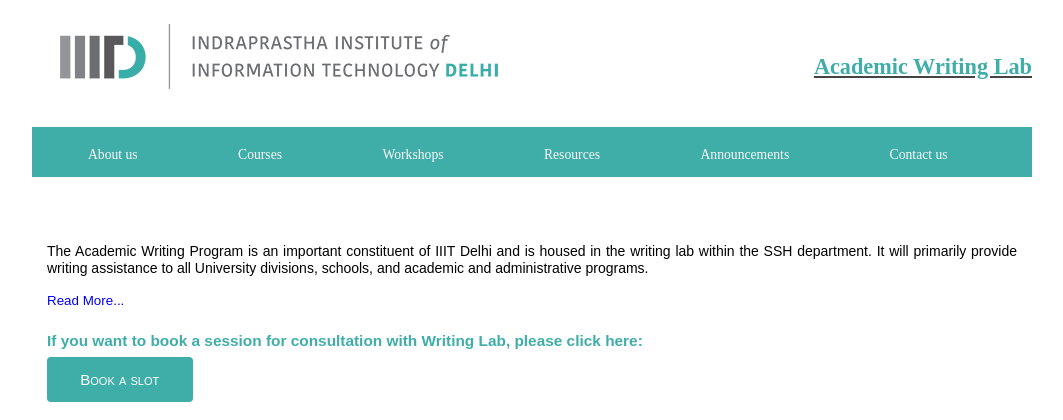
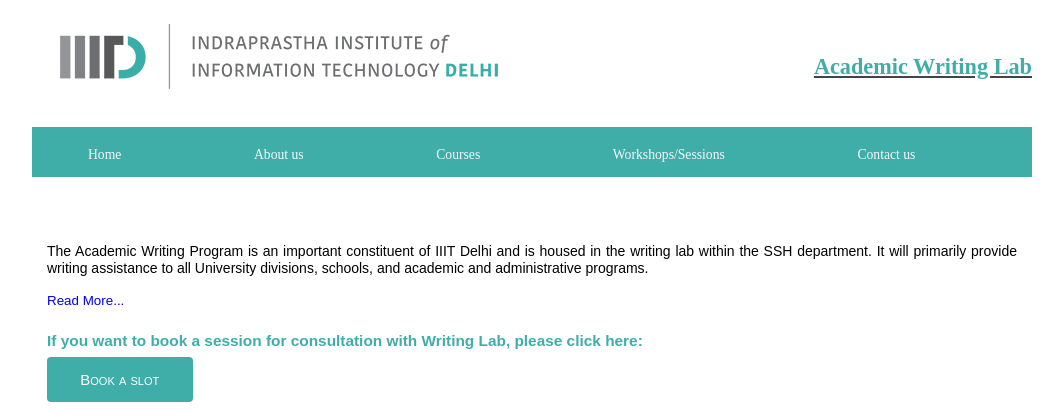
Before and after one commit to pragya2211/AcademicWriting, a PHP site: page /index.php in a window 1280 px wide. Shown: the top 420 px of the page, without its empty margins (108-1171 px from the left). Run offline with PHP 8.4, Linux system fonts and the light colour scheme; some web fonts are replaced.

Commit message:
Update main-header.php

```diff
--- a/main-header.php
+++ b/main-header.php
@@ -155,12 +155,10 @@ nav ul li:hover{
     <div class="top_links"><a href="./index.php"><h1>Academic Writing Lab </h1></a></div>
     <nav>
   <ul>
+    <li><a href="./index.php">Home</a></li>
     <li><a href="./awl-about.php">About us</a></li>
     <li class="has-children"><a href="./WritingCourses.php">Courses</a>
-    </li><li class="has-children"><a href="./Workshop.php">Workshops</a></li>
-     <li class="has-children"><a href="./awl-resources.php">Resources</a>
-    </li>
-    <li><a href="./awl-announcements.php">Announcements</a></li>
+    </li><li class="has-children"><a href="./Workshop.php">Workshops/Sessions</a></li>
     <li><a href="./awl-contact.php">Contact us</a></li>
 </ul></nav>
  <style type="text/css">
```
